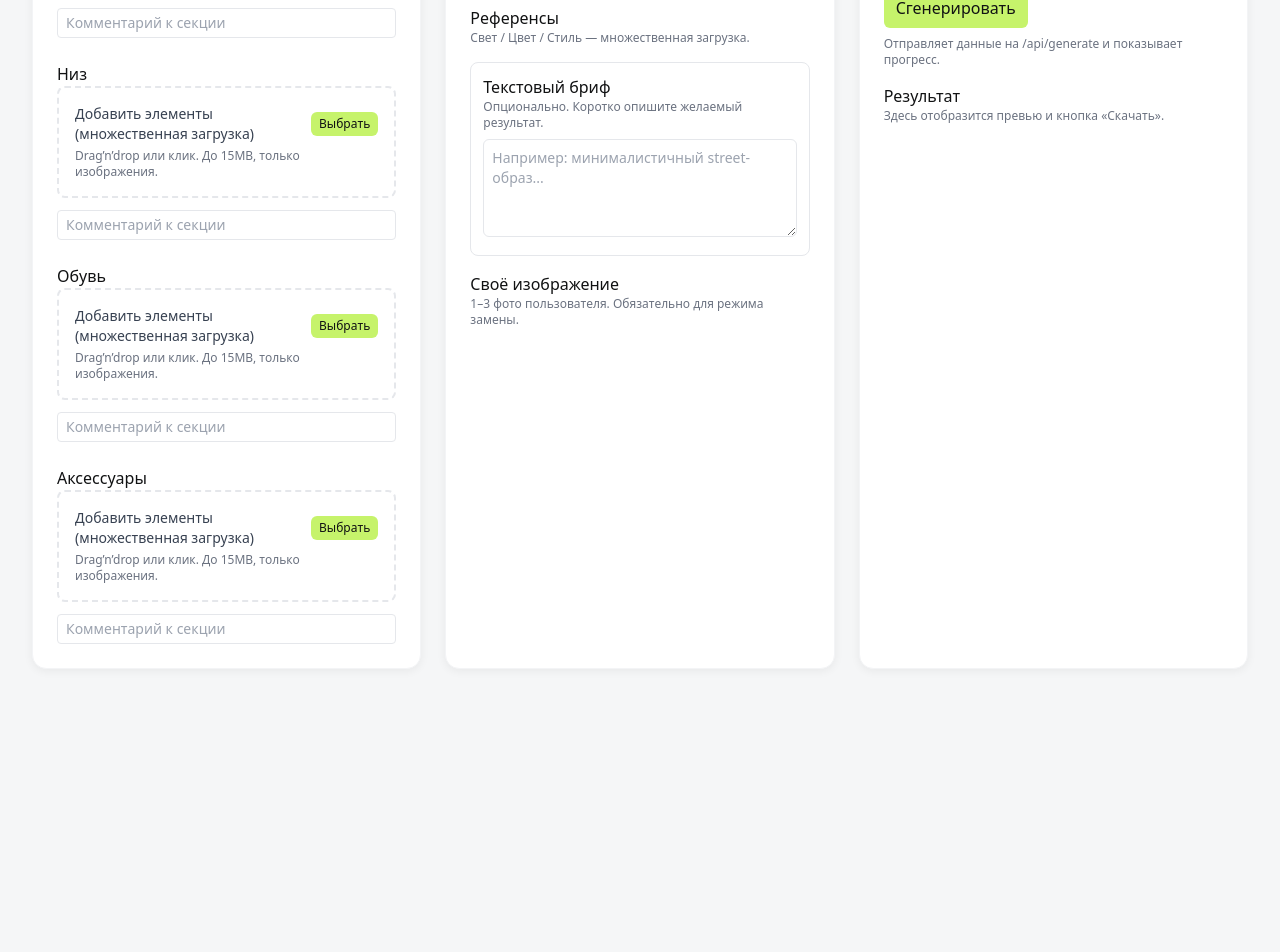
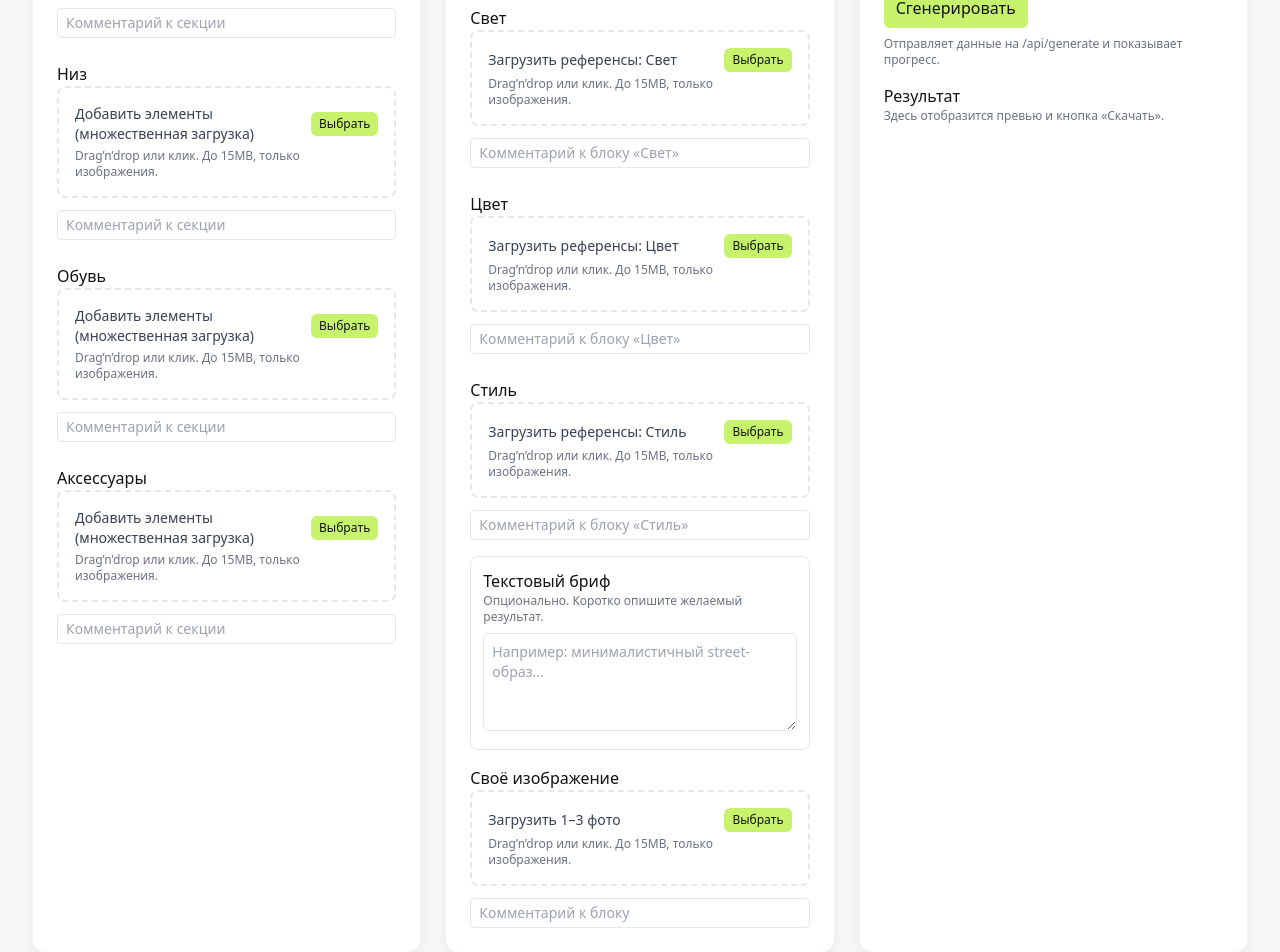
Before and after one commit to labprototypes/clothes-changer-by-lab, a Next.js app: page / in a window 1280 px wide. Shown: the part 321-1273 px from the top of the page. Before the commit the page ends 1022 px from the top, so only its background shows below. Built offline with nearby package versions, Linux system fonts and the light colour scheme.

Commit message:
feat(front): implement ReferenceSection and UserImageSection with DnD uploads, previews, and comments

```diff
--- a/components/ReferenceSection.tsx
+++ b/components/ReferenceSection.tsx
@@ -1,8 +1,53 @@
+"use client"
+import UploadZone from './UploadZone'
+import { useGeneration } from '@/app/context/GenerationContext'
+
 export default function ReferenceSection() {
+  const { state, dispatch, orderingMap } = useGeneration()
+  const refKinds = [
+    { key: 'light' as const, title: 'Свет' },
+    { key: 'color' as const, title: 'Цвет' },
+    { key: 'style' as const, title: 'Стиль' },
+  ]
+
   return (
-    <div>
-      <div className="font-medium">Референсы</div>
-      <p className="help-text">Свет / Цвет / Стиль — множественная загрузка.</p>
+    <div className="space-y-6">
+      {refKinds.map(({ key, title }) => {
+        const block = state.refs[key] || { items: [], comment: '' }
+        return (
+          <div key={key}>
+            <div className="font-medium">{title}</div>
+            <UploadZone label={`Загрузить референсы: ${title}`} onFiles={(files) => dispatch({ type: 'addRefFiles', refKind: key, files })} />
+            <ul className="mt-3 space-y-2">
+              {block.items.map((it, i) => (
+                <li key={it.id} className="flex items-center justify-between rounded border p-2">
+                  <div className="flex items-center gap-3">
+                    <div className="text-xs text-gray-500">№{orderingMap.get(it.id)}</div>
+                    <div className="w-12 h-12 overflow-hidden rounded bg-gray-100">
+                      {it.file && <img src={URL.createObjectURL(it.file)} alt="ref" className="w-full h-full object-cover" />}
+                    </div>
+                    <input
+                      className="text-sm border rounded px-2 py-1"
+                      placeholder="Комментарий к этому референсу"
+                      value={it.comment || ''}
+                      onChange={(e) => dispatch({ type: 'setItemComment', area: 'ref', kind: key, index: i, text: e.target.value })}
+                    />
+                  </div>
+                  <button className="text-xs text-red-600" onClick={() => dispatch({ type: 'removeRefItem', refKind: key, index: i })}>Удалить</button>
+                </li>
+              ))}
+            </ul>
+            <div className="mt-2">
+              <input
+                className="w-full text-sm border rounded px-2 py-1"
+                placeholder={`Комментарий к блоку «${title}»`}
+                value={block.comment || ''}
+                onChange={(e) => dispatch({ type: 'setRefComment', refKind: key, text: e.target.value })}
+              />
+            </div>
+          </div>
+        )
+      })}
     </div>
   )
 }
--- a/components/UserImageSection.tsx
+++ b/components/UserImageSection.tsx
@@ -1,8 +1,44 @@
+"use client"
+import UploadZone from './UploadZone'
+import { useGeneration } from '@/app/context/GenerationContext'
+
 export default function UserImageSection() {
+  const { state, dispatch, orderingMap } = useGeneration()
+  const items = state.userImages.items
   return (
     <div>
       <div className="font-medium">Своё изображение</div>
-      <p className="help-text">1–3 фото пользователя. Обязательно для режима замены.</p>
+      <UploadZone label="Загрузить 1–3 фото" onFiles={(files) => dispatch({ type: 'addUserFiles', files })} />
+      <ul className="mt-3 space-y-2">
+        {items.map((it, i) => (
+          <li key={it.id} className="flex items-center justify-between rounded border p-2">
+            <div className="flex items-center gap-3">
+              <div className="text-xs text-gray-500">№{orderingMap.get(it.id)}</div>
+              <div className="w-12 h-12 overflow-hidden rounded bg-gray-100">
+                {it.file && <img src={URL.createObjectURL(it.file)} alt="user" className="w-full h-full object-cover" />}
+              </div>
+              <input
+                className="text-sm border rounded px-2 py-1"
+                placeholder="Комментарий к фото"
+                value={it.comment || ''}
+                onChange={(e) => dispatch({ type: 'setItemComment', area: 'user', index: i, text: e.target.value })}
+              />
+            </div>
+            <button className="text-xs text-red-600" onClick={() => dispatch({ type: 'removeUserItem', index: i })}>Удалить</button>
+          </li>
+        ))}
+      </ul>
+      <div className="mt-2">
+        <input
+          className="w-full text-sm border rounded px-2 py-1"
+          placeholder="Комментарий к блоку"
+          value={state.userImages.comment || ''}
+          onChange={(e) => dispatch({ type: 'setUserComment', text: e.target.value })}
+        />
+      </div>
+      {state.mode === 'replace-on-user' && items.length === 0 && (
+        <div className="mt-2 text-xs text-red-600">Для режима замены обязательно загрузить фото пользователя.</div>
+      )}
     </div>
   )
 }
```
